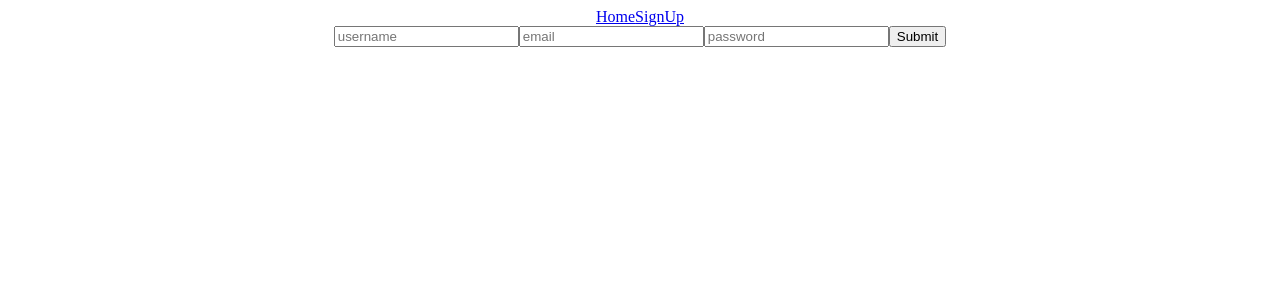
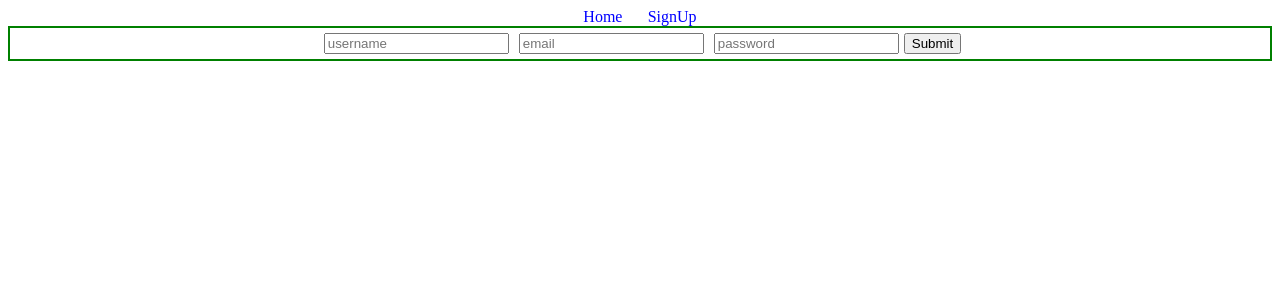
Before and after one commit to Build-Week-Pintereach-2-FT/Front-End, a React (Create React App) app: page /SignUp in a window 1280 px wide. Shown: the top 300 px of the page. Built offline with nearby package versions, Linux system fonts and the light colour scheme.

Commit message:
Added home component

```diff
--- a/src/App.css
+++ b/src/App.css
@@ -2,37 +2,19 @@
   text-align: center;
 }
 
-.App-logo {
-  height: 40vmin;
-  pointer-events: none;
+.form-holder {
+  display: flex;
+  justify-content: center;
+  flex-direction: row;
+  border: 2px solid green;
 }
 
-@media (prefers-reduced-motion: no-preference) {
-  .App-logo {
-    animation: App-logo-spin infinite 20s linear;
-  }
+.home-nav {
+  text-decoration: none;
+  color: blue;
+  margin: 1%;
 }
 
-.App-header {
-  background-color: #282c34;
-  min-height: 100vh;
-  display: flex;
-  flex-direction: column;
-  align-items: center;
-  justify-content: center;
-  font-size: calc(10px + 2vmin);
-  color: white;
+.form-input {
+  margin: 5px;
 }
-
-.App-link {
-  color: #61dafb;
-}
-
-@keyframes App-logo-spin {
-  from {
-    transform: rotate(0deg);
-  }
-  to {
-    transform: rotate(360deg);
-  }
-}
--- a/src/App.js
+++ b/src/App.js
@@ -1,13 +1,16 @@
 import React from 'react';
-import { Route, Link } from "react-router-dom";
+//import { Route, Link } from "react-router-dom";
 import './App.css';
-import SignUp from "./components/sign-up";
+
 import HomePage from "./components/home-page";
 
 function App() {
   return (
     <div className="App">
-      <div>
+
+      <HomePage/>
+
+      {/* <div>
         <Link to='/'>Home</Link>
         <Link to='/SignUp'>SignUp</Link>
       </div>
@@ -18,7 +21,7 @@ function App() {
 
       <Route  path='/SignUp'>
         <SignUp/>
-      </Route>
+      </Route> */}
 
     </div>
   );
--- a/src/components/home-page.js
+++ b/src/components/home-page.js
@@ -1,11 +1,23 @@
 import React from "react";
 import { Route, Link } from "react-router-dom";
+import SignUp from "./sign-up";
 
 export default function HomePage() {
 
     return (
         <div>
-            <h1>Welcome to the Home Page</h1>
+            <div>
+                <Link className='home-nav' to='/'>Home</Link>
+                <Link className='home-nav' to='/SignUp'>SignUp</Link>
+            </div>
+
+            <Route exact path='/'>
+                <h1>Homepage stuff</h1>
+            </Route>
+
+            <Route  path='/SignUp'>
+                <SignUp/>
+            </Route>
         </div>
     )
 
--- a/src/components/sign-up.js
+++ b/src/components/sign-up.js
@@ -11,21 +11,24 @@ export default function SignUp () {
     }
 
     return (
-        <div>
+        <div className='form-holder'>
             <form onSubmit={handleSubmit(onSubmit)}>
                 <input
+                className='form-input'
                 type='text'
                 placeholder='username'
                 name='username'
                 ref={register({ required: "Username Required!", minLength: {value: 3, message: "Username too short"} })}/>
 
                 <input
+                 className='form-input'
                  type='text'
                  placeholder='email'
                  name='email'
                  ref={register({ required: "Email Required!", minLength: {value: 5, message: "Email invalid"} })}/>
 
                 <input
+                 className='form-input'
                  type='password'
                  placeholder='password'
                  name='password'
```
